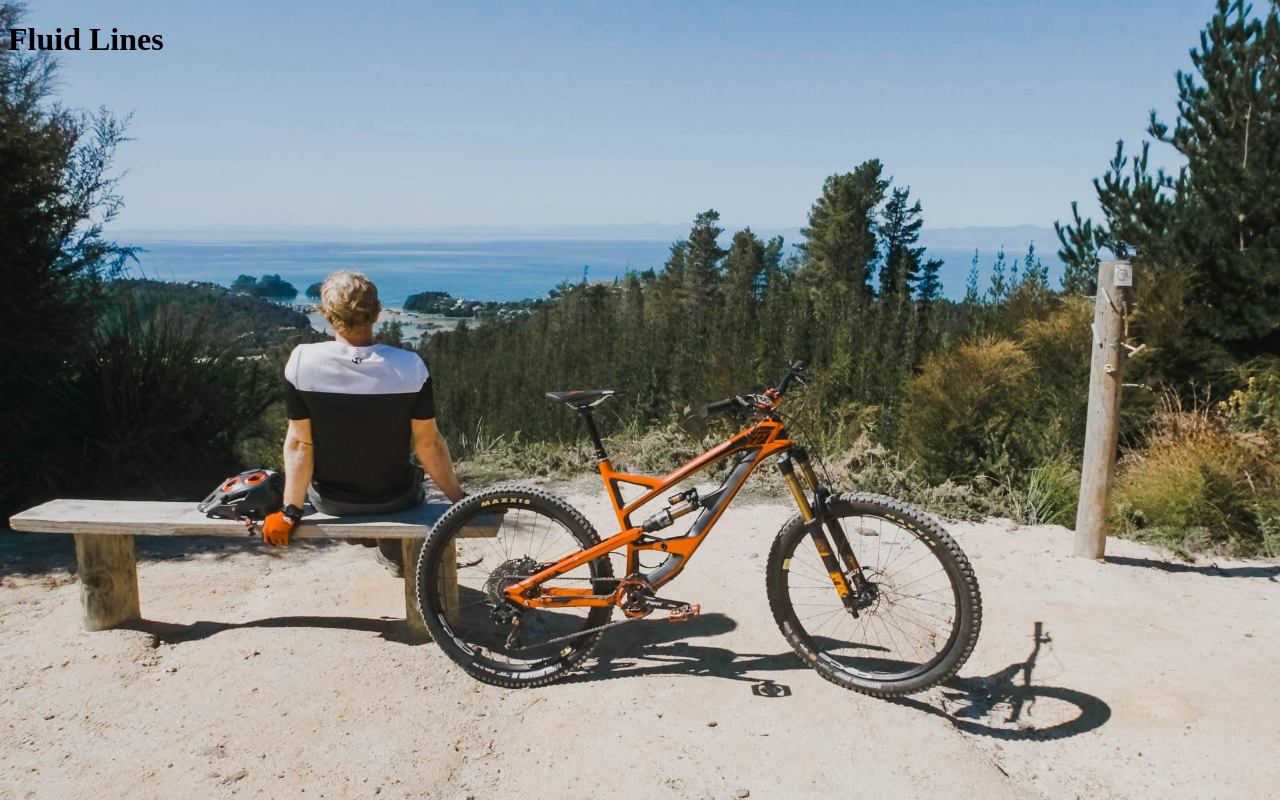
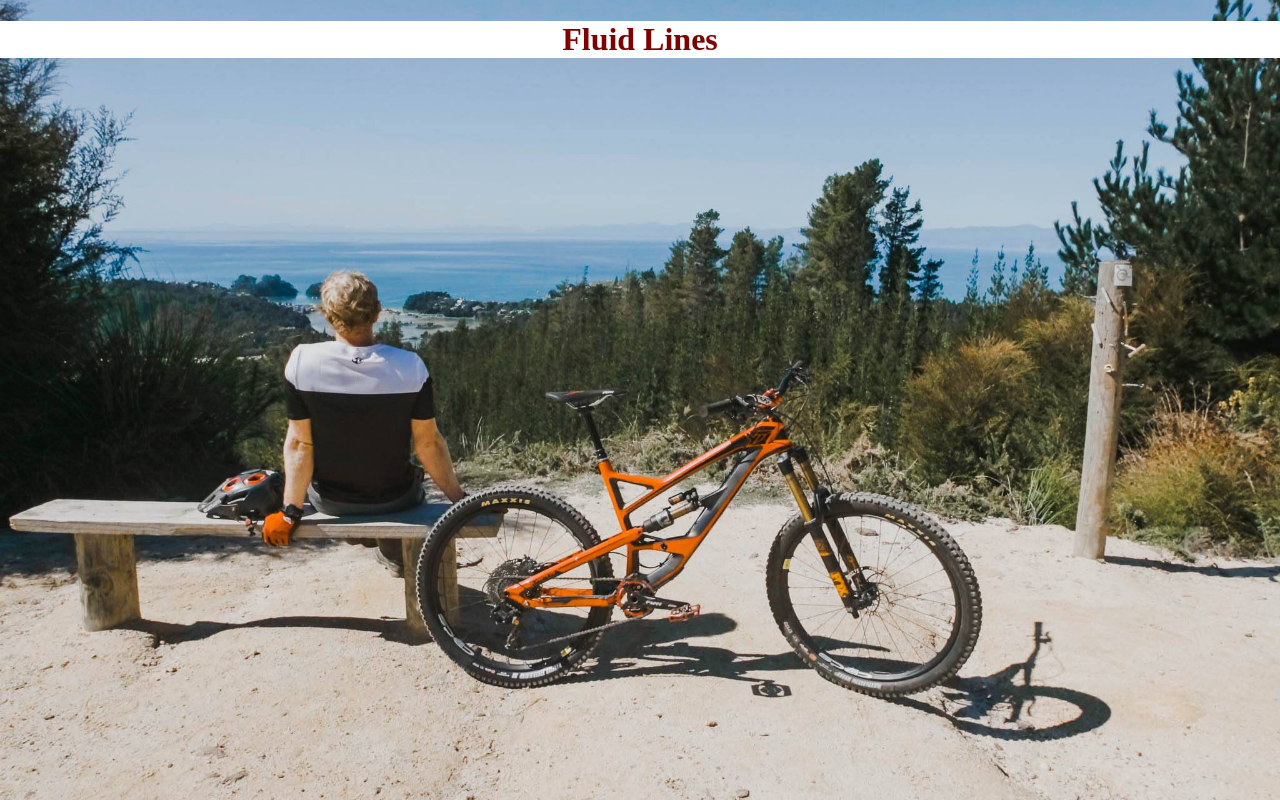
Before and after one commit to bradley-adams/FluidLines, a plain HTML site: page index.html in a window 1280 px wide. Drawn offline with Linux system fonts and the light colour scheme.

Commit message:
create header with center title and full page width

```diff
--- a/index.html
+++ b/index.html
@@ -8,8 +8,8 @@
     <link rel="stylesheet" href="css/app.css" type="text/css">
 </head>
 <body>
-    <div class="home">
-        <h1 class="title">Fluid Lines</h1>
+    <div class="header">
+                <h1 class="header__title">Fluid Lines</h1>
     </div>
 </body>
 </html>
--- a/scss/_background.scss
+++ b/scss/_background.scss
@@ -1,5 +1,3 @@
-
-
 body {
     background: url(../images/seatbike.jpg) no-repeat center center fixed;
     background-size: cover;
--- /dev/null
+++ b/scss/_header.scss
@@ -0,0 +1,12 @@
+body {
+    margin: 0;
+}
+
+.header {
+    background-color: #fff;
+    width: 100%;
+    &__title {
+        color: maroon;
+        text-align: center;
+    }
+}
--- a/scss/app.scss
+++ b/scss/app.scss
@@ -1 +1,2 @@
 @import 'background';
+@import 'header';
```
Also changed, not shown: css/app.css, 2 other files.
